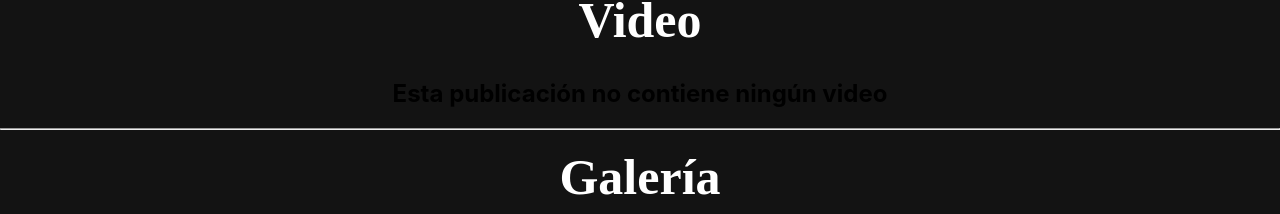
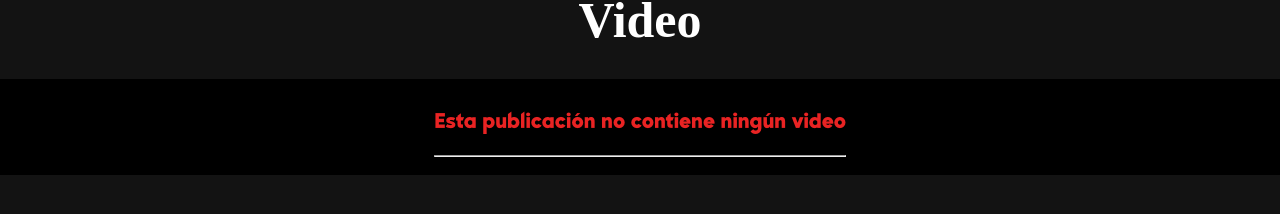
Before and after one commit to lautar007/plastico_web, a React (Create React App) app in the folder client/plastico-web/: page /artistic/1 in a window 1280 px wide. Shown: the part 276-490 px from the top of the page. Built offline with nearby package versions, Linux system fonts and the light colour scheme; no server answers; a web font is replaced by a local one.

Commit message:
videos en post

```diff
--- a/client/plastico-web/src/components/PostDetail.js
+++ b/client/plastico-web/src/components/PostDetail.js
@@ -32,7 +32,7 @@ export default function PostDetail(){
     }
 
     function video(){
-        console.log(publi.galeria)
+        console.log(publi.galeria[publi.galeria.length -1])
         if(publi.galeria[publi.galeria.length -1].includes('www.youtube.com')){
             return (
                 <div>
@@ -67,6 +67,7 @@ export default function PostDetail(){
             </div>
             <div>
                 <h1>Video</h1>
+                <div className="cont-galeria-post">
                 {
                    publi.galeria && publi.galeria.length != 0 ?
                    video()
@@ -76,6 +77,7 @@ export default function PostDetail(){
                    <hr/>
                    </div>
                 }
+                </div>
             </div>
             <div>
                 <h1>Galería</h1>
```
